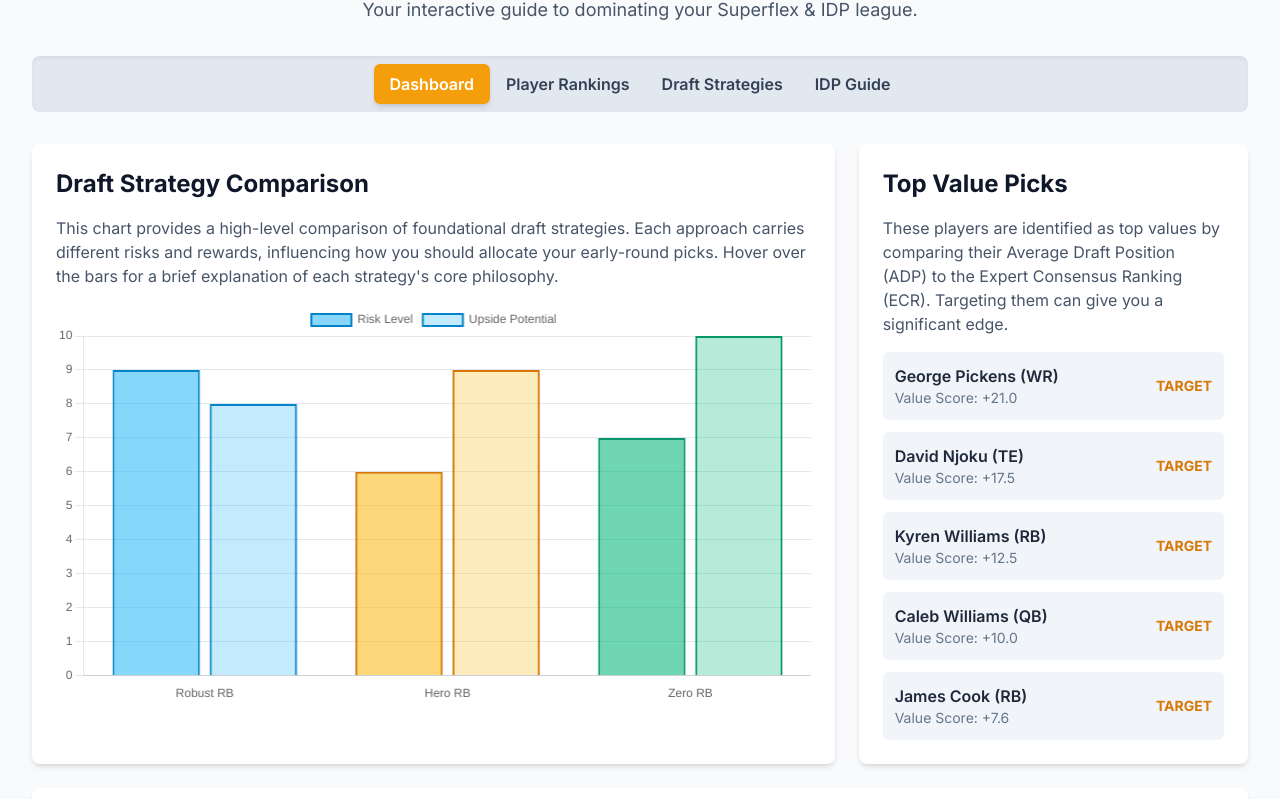
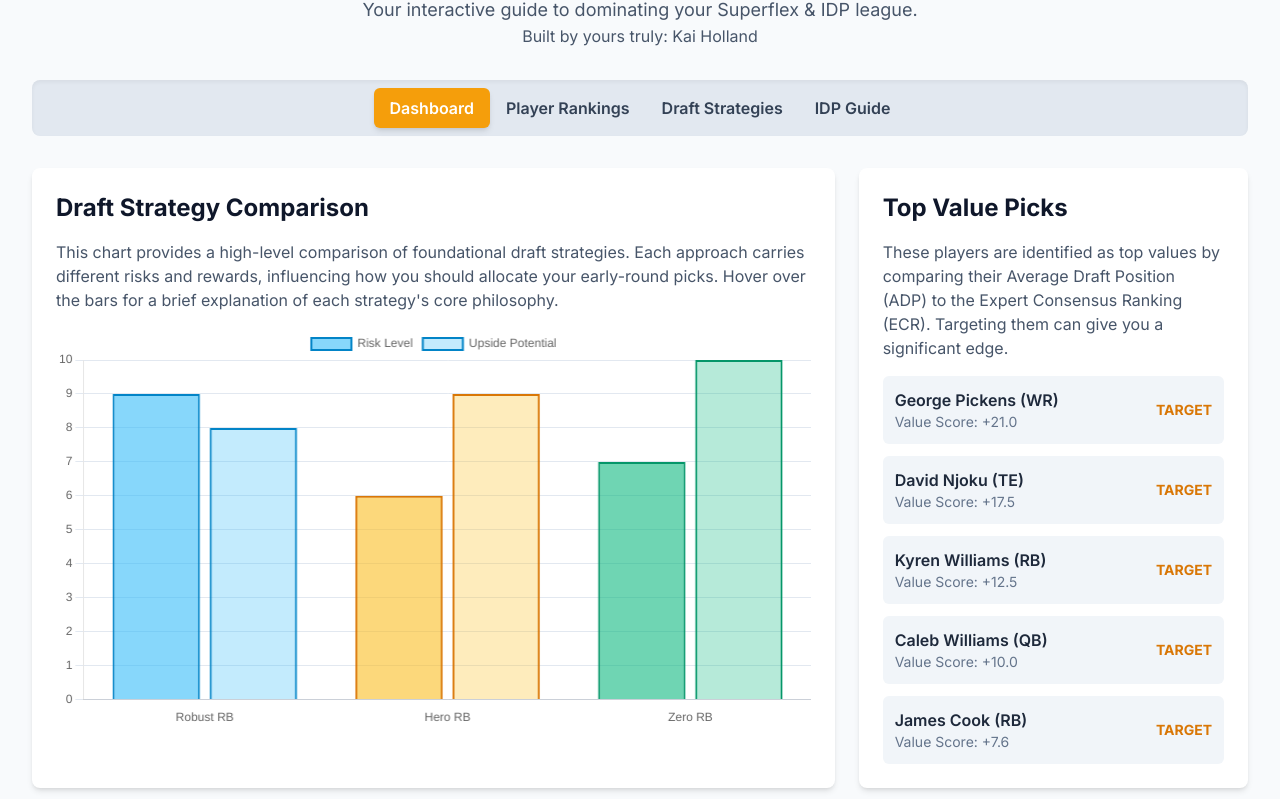
Before and after one commit to C3ntered/ideal-sniffle, a plain HTML site: page MyFantasyWebsite/index.html in a window 1280 px wide. Shown: the part 92-891 px from the top of the page. Drawn offline with nearby package versions, Linux system fonts and the light colour scheme.

Commit message:
Update index.html

```diff
--- a/MyFantasyWebsite/index.html
+++ b/MyFantasyWebsite/index.html
@@ -99,6 +99,7 @@
         <header class="text-center mb-8">
             <h1 class="text-4xl md:text-5xl font-bold text-slate-900">2025 Fantasy Football AI Dashboard</h1>
             <p class="text-slate-600 mt-2 text-lg">Your interactive guide to dominating your Superflex & IDP league.</p>
+            <p2 class="text-slate-600 mt-2 textlg">Built by yours truly: Kai Holland</p2>
         </header>
 
         <nav class="flex justify-center mb-8 bg-slate-200 rounded-lg p-2 shadow-inner">
```
